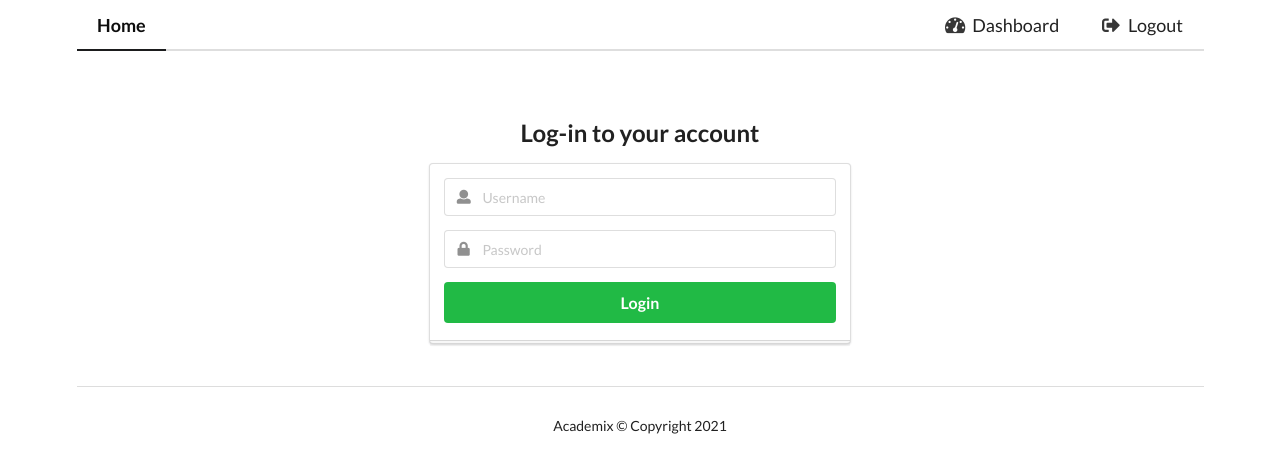
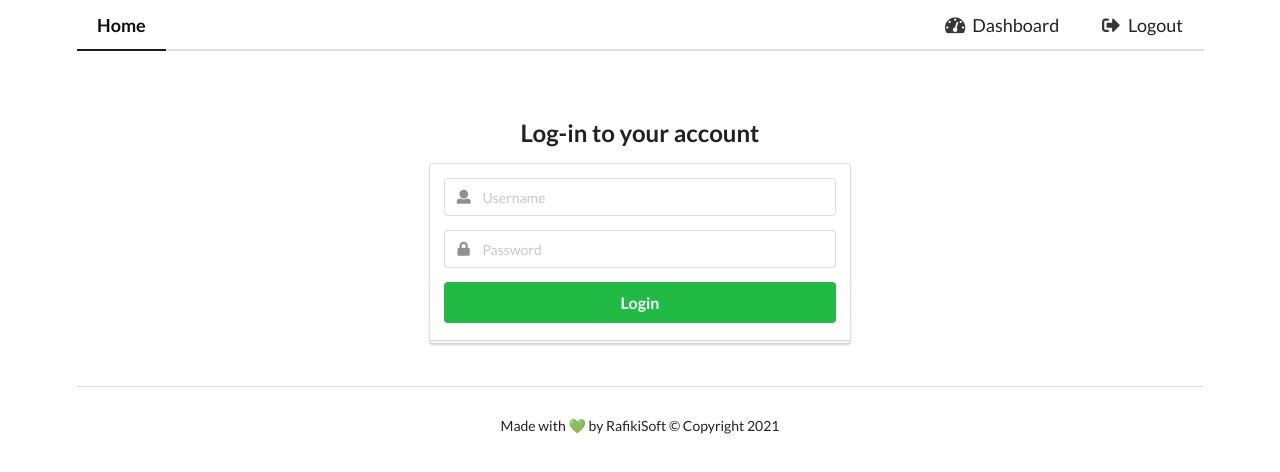
Before and after one commit to tallninja/e-learning, a React (Create React App) app in the folder client/: page /login in a window 1280 px wide. Shown: the top 472 px of the page. Built offline with nearby package versions, Linux system fonts and the light colour scheme; no server answers.

Commit message:
changed the brand logo and applied a grammatical correction on the frontend

```diff
--- a/client/public/index.html
+++ b/client/public/index.html
@@ -10,7 +10,7 @@
       content="E-learning platform for high school students"
     />
     <link rel="stylesheet" href="https://cdnjs.cloudflare.com/ajax/libs/semantic-ui/2.4.1/semantic.min.css" />
-    <link rel="apple-touch-icon" href="%PUBLIC_URL%/images/brand.svg" />
+    <!-- <link rel="apple-touch-icon" href="%PUBLIC_URL%/images/brand.svg" /> -->
     <!--
       manifest.json provides metadata used when your web app is installed on a
       user's mobile device or desktop. See https://developers.google.com/web/fundamentals/web-app-manifest/
@@ -25,7 +25,7 @@
       work correctly both with client-side routing and a non-root public URL.
       Learn how to configure a non-root public URL by running `npm run build`.
     -->
-    <title>Academix</title>
+    <title>Kisomoview</title>
   </head>
   <body>
     <noscript>You need to enable JavaScript to run this app.</noscript>
--- a/client/src/components/Landing.js
+++ b/client/src/components/Landing.js
@@ -58,7 +58,7 @@ class Landing extends Component {
           image="buss.jpeg"
           subject="Business"
           color="pink"
-          description="An accountant is someone who knows the cost of everything and the value of nothind."
+          description="An accountant is someone who knows the cost of everything and the value of nothing."
         />
         <Card
           image="cre.jpeg"
--- a/client/src/components/footer/index.js
+++ b/client/src/components/footer/index.js
@@ -10,7 +10,9 @@ class Footer extends Component {
         style={{ textAlign: "center", paddingBottom: "20px" }}
       >
         <div className="ui section divider"></div>
-        <p className="ui text">Academix &copy; Copyright {year}</p>
+        <p className="ui text">
+          Made with <span>&#x1F49A;</span> by RafikiSoft &copy; Copyright {year}
+        </p>
       </div>
     );
   }
```
Also changed, not shown: client/public/images/brand.svg.
